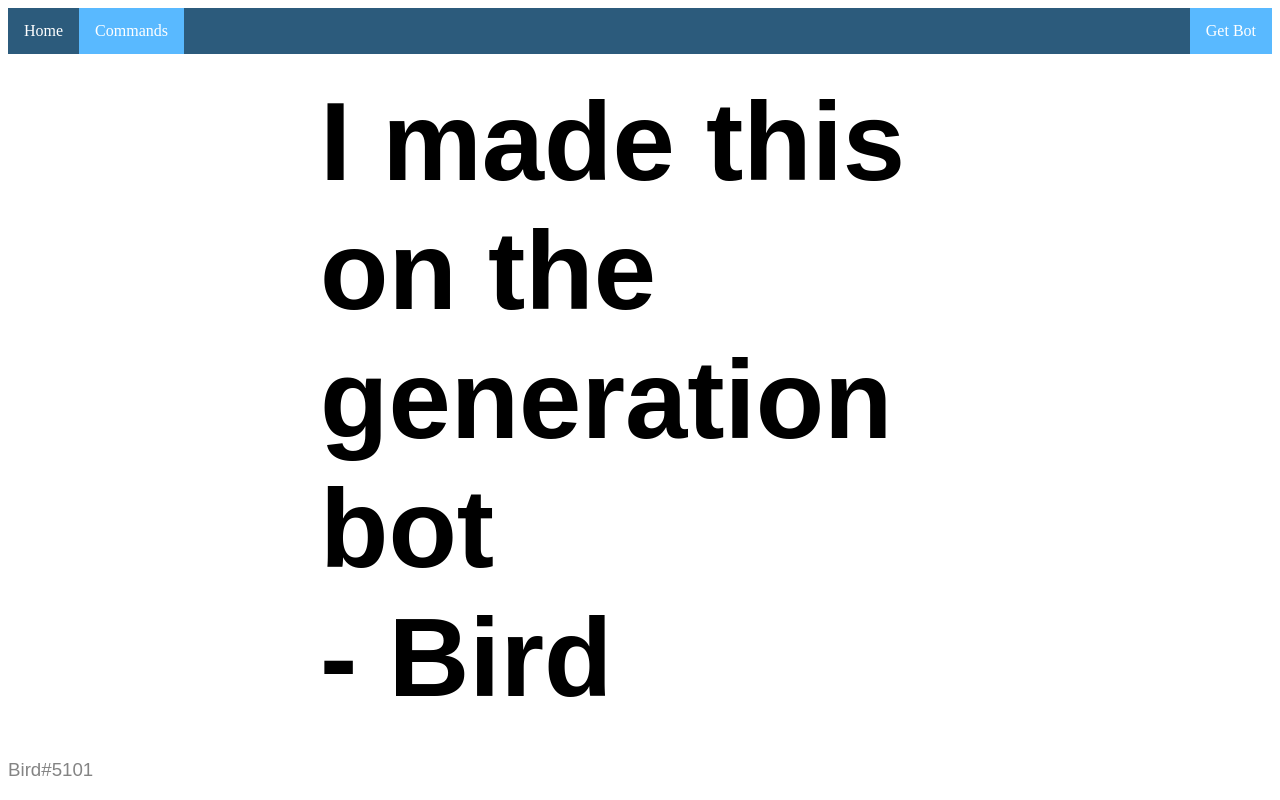
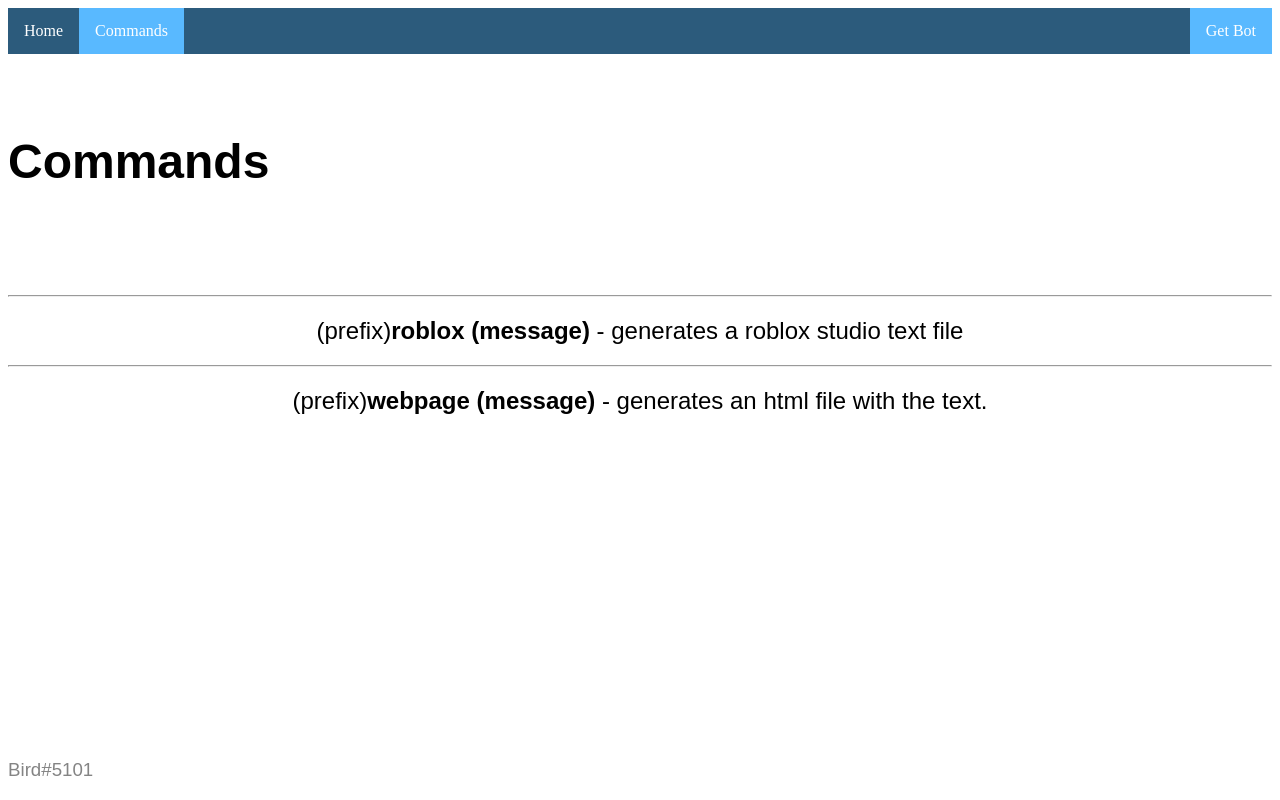
Before and after one commit to teddymisty132/genbotwebsite, a plain HTML site: page commands/index.html in a window 1280 px wide. Drawn offline with Linux system fonts and the light colour scheme.

Commit message:
v555
v555

```diff
--- a/commands/index.html
+++ b/commands/index.html
@@ -57,6 +57,15 @@ font-family: sans-serif;
 font-weight: 400;
 color: #848484
 }
+.header {
+font-family: sans-serif;
+font-size: 300%;
+font-weight: bolder;
+}
+.command {
+  font-family: sans-serif;
+  font-weight: normal;
+}
 </style>
 </head>
 <body>
@@ -65,8 +74,12 @@ color: #848484
 <li><a class="active"href="/commands">Commands</a></li>
 <li style="float:right"><a class="active" href="/invite">Get Bot</a></li>
 </ul>
-<div class = message>
-<strong><h1 class="mes">I made this on the generation bot<br> - <strong>Bird</strong></h1></strong>
-</div>
+<h5 class="header">Commands</h5>
+<br>
+<center>
+<hr>
+<h2 class="command">(prefix)<strong>roblox (message)</strong> - generates a roblox studio text file</h2>
+<hr>
+<h2 class="command">(prefix)<strong>webpage (message)</strong> - generates an html file with the text.</h2>
 <h3 class="credit">Bird#5101</h3>
 </body>
```
